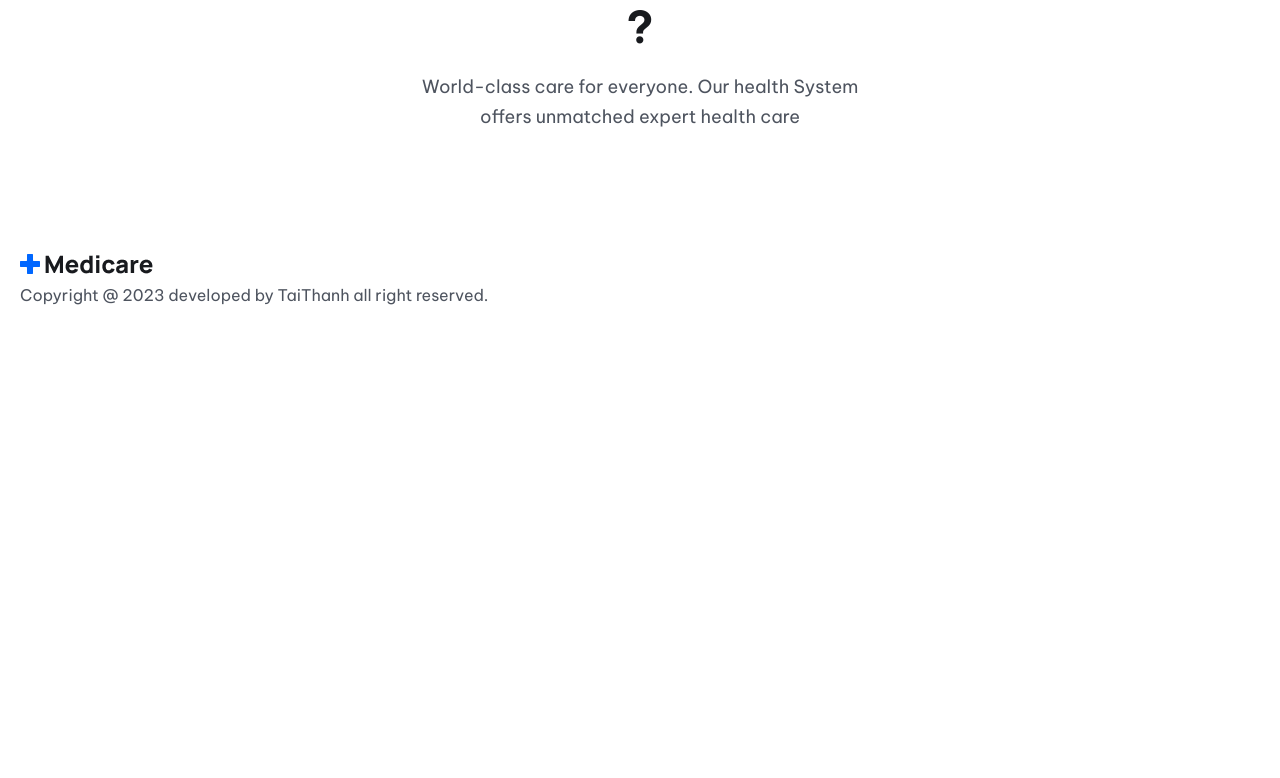
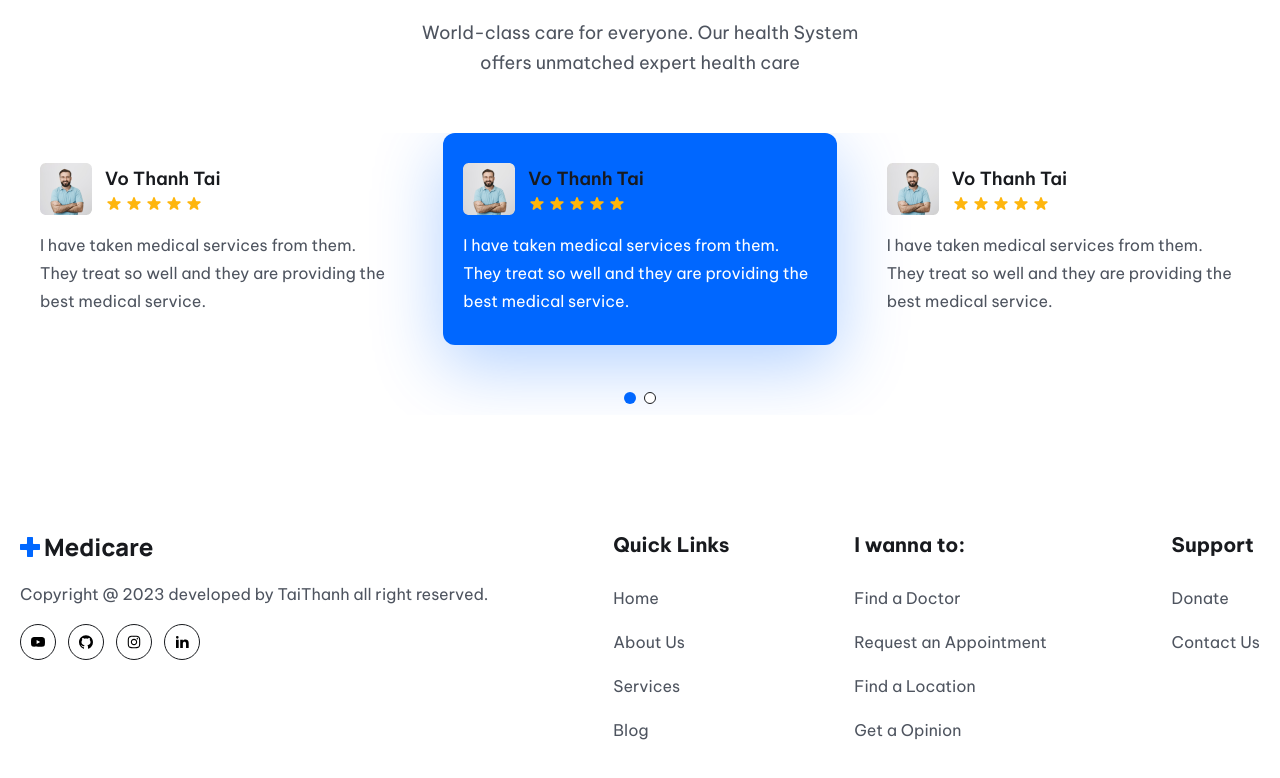
Before and after one commit to taithanh00/learn-react-doctor-appointment, a React (Vite) app in the folder frontend/: page / in a window 1280 px wide. Shown: the part 5760-6538 px from the top of the page. Before the commit the page ends 6133 px from the top, so only its background shows below. Built offline with nearby package versions, Linux system fonts and the light colour scheme.

Commit message:
complete session 1 : homepage

```diff
--- a/frontend/src/components/Footer/Footer.jsx
+++ b/frontend/src/components/Footer/Footer.jsx
@@ -1,8 +1,7 @@
-
 import React from "react";
 import { Link } from "react-router-dom";
 import logo from "../../assets/images/logo.png";
-import { RiLinkedFill } from "react-icons/ri";
+import { RiLinkedinFill } from "react-icons/ri";
 import {
   AiFillYoutube,
   AiFillGithub,
@@ -24,7 +23,7 @@ const socialLinks = [
   },
   {
     path: "https://www.facebook.com/thanhtai.vo.14473",
-    icon: <RiLinkedFill className="group-hover:text-white w-4 h-5" />,
+    icon: <RiLinkedinFill className="group-hover:text-white w-4 h-5" />,
   },
 ];
 const quickLink01 = [
@@ -42,7 +41,7 @@ const quickLink01 = [
   },
   {
     path: "/",
-    display: "blog",
+    display: "Blog",
   },
 ];
 const quickLink02 = [
@@ -81,10 +80,74 @@ const Footer = () => {
         <div className="flex justify-between flex-col md:flex-row flex-wrap gap-[30px]">
           <div className="">
             <img src={logo} alt="" />
-            <p className="text-[16px] leading-7 font-[400] text-textColor">
+            <p className="text-[16px] leading-7 font-[400] text-textColor mt-4">
               Copyright @ {year} developed by TaiThanh all right reserved.
             </p>
+            <div className="flex items-center gap-3 mt-4">
+              {socialLinks.map((link, index) => (
+                <Link
+                  to={link.path}
+                  key={index}
+                  className="w-9 h-9 border border-solid border-[#181A1E] rounded-full flex
+                  items-center justify-center group hover:bg-primaryColor hover:border-none"
+                >
+                  {link.icon}
+                </Link>
+              ))}
+            </div>
           </div>
+          <div>
+            <h2 className="text-[20px] leading-[30px] font-[700] mb-6 text-headingColor">
+              Quick Links
+            </h2>
+            <ul>
+              {quickLink01.map((item, index) => (
+                <li key={index} className="mb-4">
+                  <Link
+                    to={item.path}
+                    className="text-[16px] leading-7 font-[400] text-textColor"
+                  >
+                    {item.display}
+                  </Link>
+                </li>
+              ))}
+            </ul>
+          </div>
+          <div>
+            <h2 className="text-[20px] leading-[30px] font-[700] mb-6 text-headingColor">
+             I wanna to:
+            </h2>
+            <ul>
+              {quickLink02.map((item, index) => (
+                <li key={index} className="mb-4">
+                  <Link
+                    to={item.path}
+                    className="text-[16px] leading-7 font-[400] text-textColor"
+                  >
+                    {item.display}
+                  </Link>
+                </li>
+              ))}
+            </ul>
+          </div>
+          <div>
+            <h2 className="text-[20px] leading-[30px] font-[700] mb-6 text-headingColor">
+              Support
+            </h2>
+            <ul>
+              {quickLink03.map((item, index) => (
+                <li key={index} className="mb-4">
+                  <Link
+                    to={item.path}
+                    className="text-[16px] leading-7 font-[400] text-textColor"
+                  >
+                    {item.display}
+                  </Link>
+                </li>
+              ))}
+            </ul>
+          </div>
+
         </div>
       </div>
     </footer>
--- a/frontend/src/components/Testimonial/Testimonial.jsx
+++ b/frontend/src/components/Testimonial/Testimonial.jsx
@@ -1,9 +1,10 @@
 import React from "react";
-import { Pagination } from "swiper";
+// import { Pagination } from "swiper";
+import { Pagination } from "swiper/modules";
 import { Swiper, SwiperSlide } from "swiper/react";
+
 import "swiper/css";
 import "swiper/css/pagination";
-// import patientAvatar from "../../assets/images/patient-avatar.png";
 import patientAvatar from "../../assets/images/patient-avatar.png";
 import { HiStar } from "react-icons/hi";
 const Testimonial = () => {
@@ -14,6 +15,7 @@ const Testimonial = () => {
         spaceBetween={30}
         slidesPerView={1}
         pagination={{ clickable: true }}
+        // pagination={true}
         breakpoints={{
           640: {
             slidesPerView: 1,
@@ -26,6 +28,10 @@ const Testimonial = () => {
           1024: {
             slidesPerView: 3,
             spaceBetween: 30,
+          },
+          1920: {
+            slidesPerView: 4,
+            spaceBetween: 40,
           },
         }}
       >
@@ -47,8 +53,8 @@ const Testimonial = () => {
               </div>
             </div>
             <p className="text-[16px] leading-7 mt-4 text-textColor font-[400]">
-              "I have taken medical services from them. They treat so well and
-              they are providing the best medical service."
+              I have taken medical services from them. They treat so well and
+              they are providing the best medical service.
             </p>
           </div>
         </SwiperSlide>
@@ -70,8 +76,8 @@ const Testimonial = () => {
               </div>
             </div>
             <p className="text-[16px] leading-7 mt-4 text-textColor font-[400]">
-              "I have taken medical services from them. They treat so well and
-              they are providing the best medical service."
+              I have taken medical services from them. They treat so well and
+              they are providing the best medical service.
             </p>
           </div>
         </SwiperSlide>
@@ -93,8 +99,31 @@ const Testimonial = () => {
               </div>
             </div>
             <p className="text-[16px] leading-7 mt-4 text-textColor font-[400]">
-              "I have taken medical services from them. They treat so well and
-              they are providing the best medical service."
+              I have taken medical services from them. They treat so well and
+              they are providing the best medical service.
+            </p>
+          </div>
+        </SwiperSlide>
+        <SwiperSlide>
+          <div className="py-[30px] px-5 rounded-3">
+            <div className="flex items-center gap-[13px]">
+              <img src={patientAvatar} alt="" />
+              <div>
+                <h4 className="text-[18px] leading-[30px] font-semibold text-headingColor">
+                  Vo Thanh Tai
+                </h4>
+                <div className="flex items-center gap-[2px]">
+                  <HiStar className="text-yellowColor w-[18px] h-5" />
+                  <HiStar className="text-yellowColor w-[18px] h-5" />
+                  <HiStar className="text-yellowColor w-[18px] h-5" />
+                  <HiStar className="text-yellowColor w-[18px] h-5" />
+                  <HiStar className="text-yellowColor w-[18px] h-5" />
+                </div>
+              </div>
+            </div>
+            <p className="text-[16px] leading-7 mt-4 text-textColor font-[400]">
+              I have taken medical services from them. They treat so well and
+              they are providing the best medical service.
             </p>
           </div>
         </SwiperSlide>
--- a/frontend/src/pages/Home.jsx
+++ b/frontend/src/pages/Home.jsx
@@ -15,7 +15,7 @@ import About from "../components/About/About";
 import ServiceList from "../components/Services/ServiceList";
 import DoctorList from "../components/Doctors/DoctorList";
 import FaqList from "../components/Faq/FaqList";
-// import Testimonial from "../components/Testimonial/Testimonial";
+import Testimonial from "../components/Testimonial/Testimonial";
 const Home = () => {
   return (
     <>
@@ -253,13 +253,13 @@ const Home = () => {
       <section>
         <div className="container">
           <div className="xl:w-[470px] mx-auto">
-            <h2 className="heading text-center">What our patient say ?</h2>
+            <h2 className="text-center text-[40px] heading">What our patient say ?</h2>
             <p className="text__para text-center">
               World-class care for everyone. Our health System offers unmatched
               expert health care
             </p>
           </div>
-          {/* <Testimonial/> */}
+          <Testimonial/>
         </div>
       </section>
     </>
```
